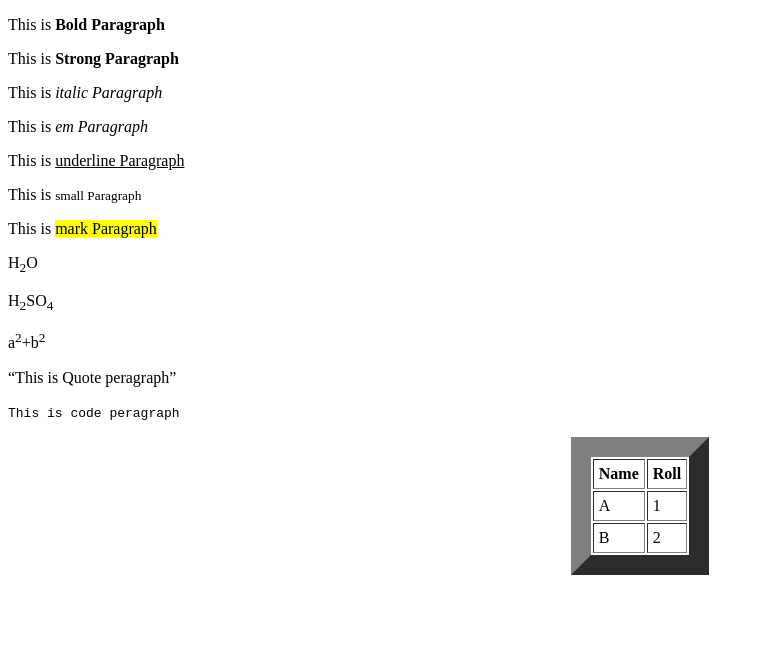
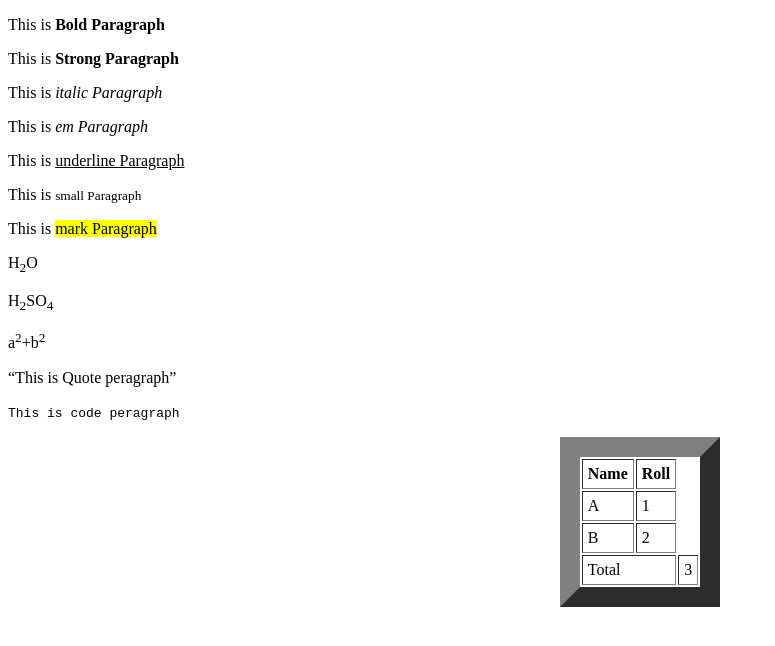
Before and after one commit to h-JiHad/HTML, a plain HTML site: page index.html in a window 1280 px wide. Shown: the whole page, without its empty margins (0-775 px from the left). Drawn offline with Linux system fonts and the light colour scheme.

Commit message:
html codes

```diff
--- a/index.html
+++ b/index.html
@@ -33,6 +33,10 @@
 			<td>B</td>
 			<td>2</td>
 		</tr>
+		<tr>
+			<td colspan="2">Total</td>
+			<td>3</td>
+		</tr>
 	</table>
 
 </body>
```
